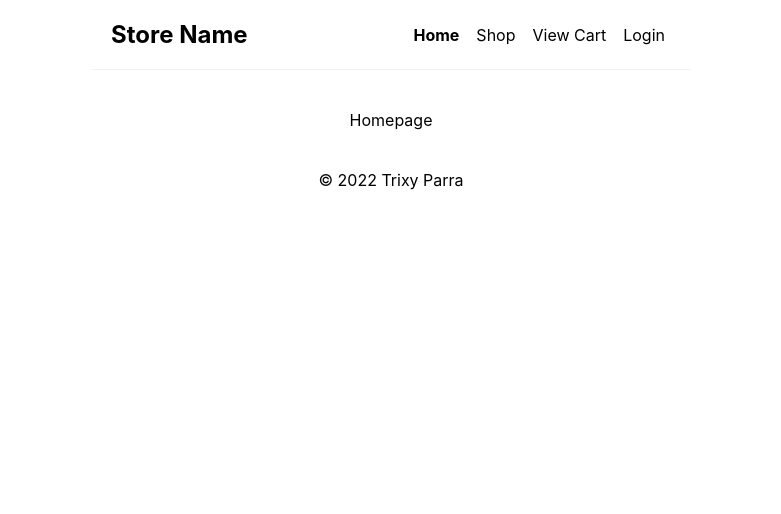
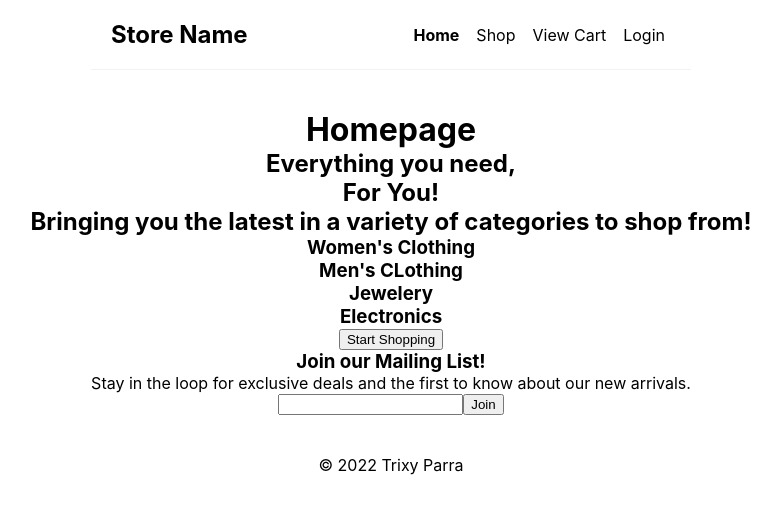
Before and after one commit to TrixyParra/ecommerce-app, a React (Create React App) app: page / in a window 1280 px wide. Shown: the top 514 px of the page, without its empty margins (249-1030 px from the left). Built offline with nearby package versions, Linux system fonts and the light colour scheme.

Commit message:
ProductDetails.js - added input quantity with default value. NavbarFooter.js - added when logged in for Logout to show in navbar but still needs to be fixed when clicked to show Login instead after logging out. Home.js - created sample layout for the Home page.

```diff
--- a/src/components/Home.js
+++ b/src/components/Home.js
@@ -1,6 +1,38 @@
 export default function Home() {
 
     return (
-       <div>Homepage</div>
+        <>
+            <header>
+                <h1>Homepage</h1>
+            </header>
+
+            <div className="Slogan">
+                <h2>Everything you need,<br></br>For You!</h2>
+            </div>
+
+            <div className="Categories">
+                <h2>Bringing you the latest in a variety of categories to shop from!</h2>
+                <div className="Womens">
+                    <h3>Women's Clothing</h3>
+                </div>
+                <div className="Mens">
+                    <h3>Men's CLothing</h3>
+                </div>
+                <div className="Jewelery">
+                    <h3>Jewelery</h3>
+                </div>
+                <div className="Electronics">
+                    <h3>Electronics</h3>
+                </div>
+                <button>Start Shopping</button>
+            </div>
+
+            <div className="Mailing-List">
+                <h3>Join our Mailing List!</h3>
+                <p>Stay in the loop for exclusive deals and the first to know about our new arrivals.</p>
+                <input type="email" />
+                <button>Join</button>
+            </div>
+        </>
     );
 }
--- a/src/components/NavbarFooter.js
+++ b/src/components/NavbarFooter.js
@@ -15,6 +15,7 @@ export default function NavbarFooter() {  ////(props)
                     <NavLink route="/shop" label="Shop" />
                     <NavLink route="/cart" label="View Cart" />
                     { !loggedInUser && <NavLink route="/login" label="Login" /> }
+                    { loggedInUser && <NavLink route="/login" label="Logout" /> }
                 </div>
             </nav>
             <div style={{ padding: 40 }}>
@@ -29,3 +30,4 @@ export default function NavbarFooter() {  ////(props)
 }
 
 // ToDo: Make nav it's own component ?
+// ToDo: Fix the Logout to refresh login page ?
--- a/src/components/ProductDetails.js
+++ b/src/components/ProductDetails.js
@@ -1,3 +1,4 @@
+//import { useState } from "react";
 import { useParams } from "react-router-dom";
 import useFetch from "./useFetch";
 
@@ -5,6 +6,7 @@ export default function ProductDetails() {
     // Grab Route parameter (id) from the Route to fetch the product from the id
     const { id } = useParams();
     const { data: product, isLoading, error } = useFetch('https://fakestoreapi.com/products/' + id);
+    // const [ itemQuantity, setItemQuantity ] = useState("1");
 
     return (
         <>
@@ -20,6 +22,7 @@ export default function ProductDetails() {
                             <p>${ product.price }</p>
                             {/* <p>{product.rating}</p>  */}
                             <p><b>Product Description:</b> { product.description }</p>
+                            <input type="number" id="quantity" name="quantity" min="1" max="10" defaultValue="1"></input>
                             <button>Add to Cart</button>
                         </div>
                     </div>
```
